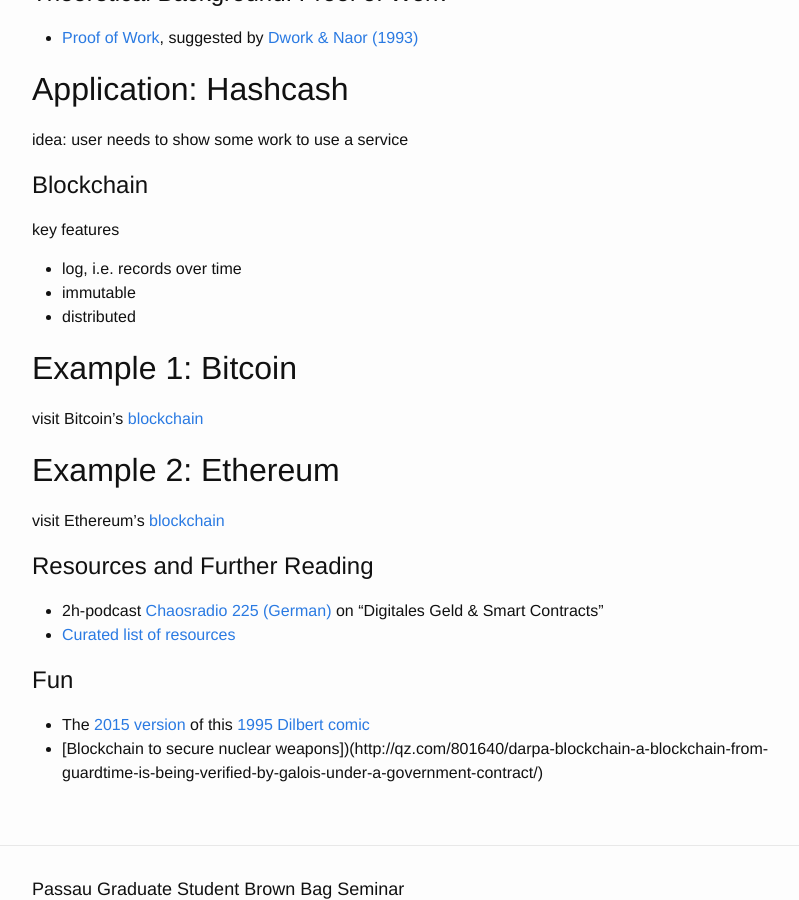
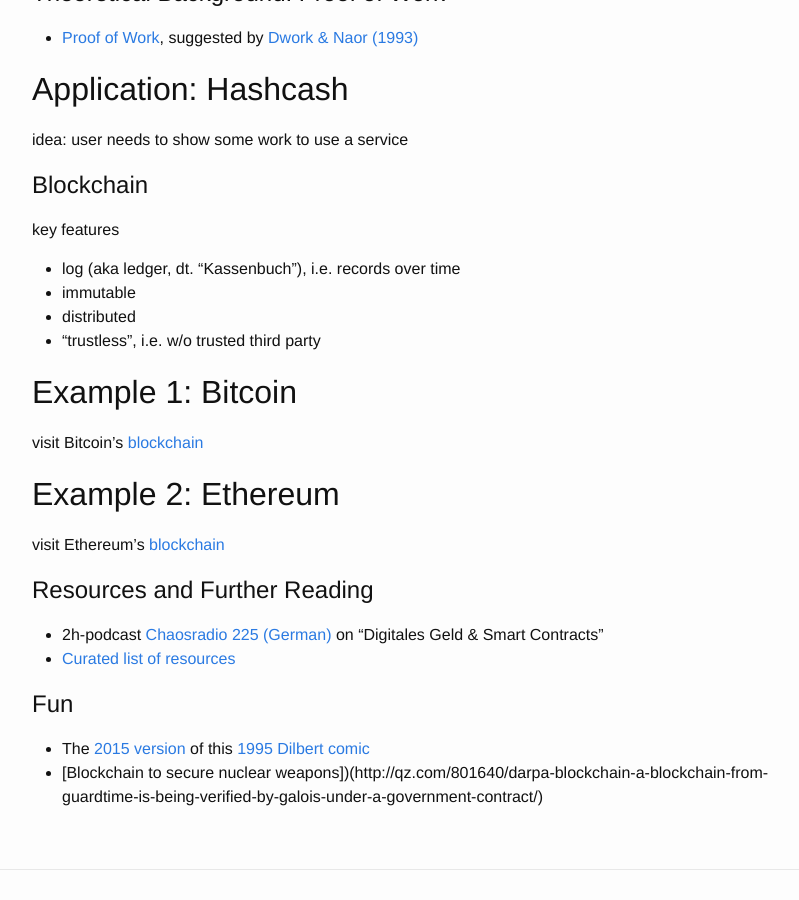
Before and after one commit to PGBBS/pgbbs.github.io, a Jekyll site: the page built from _posts/2016-08-25-blockchain.md, in a window 1280 px wide and 900 px high, scrolled down 449 px. Shown: the whole window, without its empty margins (238-1037 px from the left). Built offline with Jekyll 4.4.1, drawn with Linux system fonts in a browser that asks for light colours.

Commit message:
clarify terms

```diff
--- a/_posts/2016-08-25-blockchain.md
+++ b/_posts/2016-08-25-blockchain.md
@@ -16,9 +16,10 @@
 # Blockchain
 
 key features
-- log, i.e. records over time
+- log (aka ledger, dt. "Kassenbuch"), i.e. records over time
 - immutable
 - distributed
+- "trustless", i.e. w/o trusted third party
 
 ## Example 1: Bitcoin
 
```
